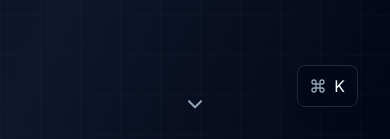
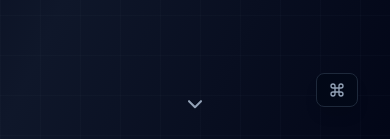
Before and after one commit to spencer-rafada/SpencerRafada, a Next.js app: page / in a window 390 px wide. Shown: the part 705-844 px from the top of the page. Built offline with nearby package versions, Linux system fonts and the light colour scheme.

Commit message:
fix: hide K on mobile

```diff
--- a/app/page.tsx
+++ b/app/page.tsx
@@ -47,7 +47,7 @@ export default function Home() {
           size={16}
           className='text-muted-foreground group-hover:text-foreground'
         />
-        K
+        <span className="hidden sm:inline">K</span>
       </button>
     </>
   )
```
